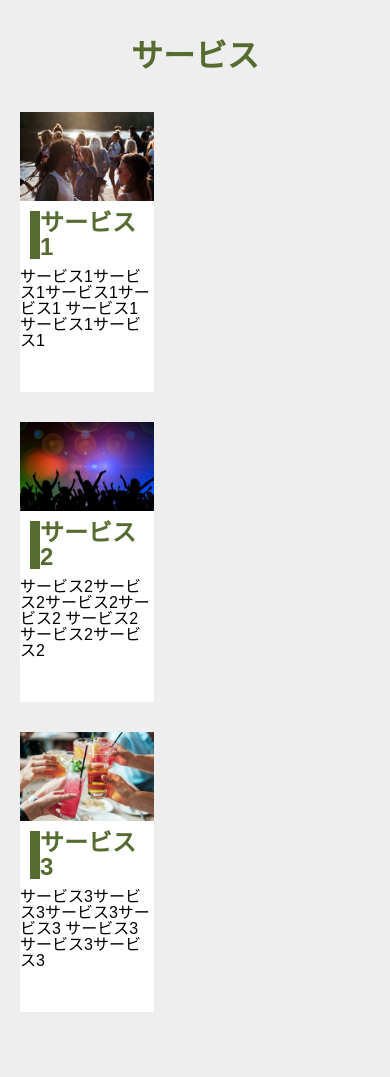
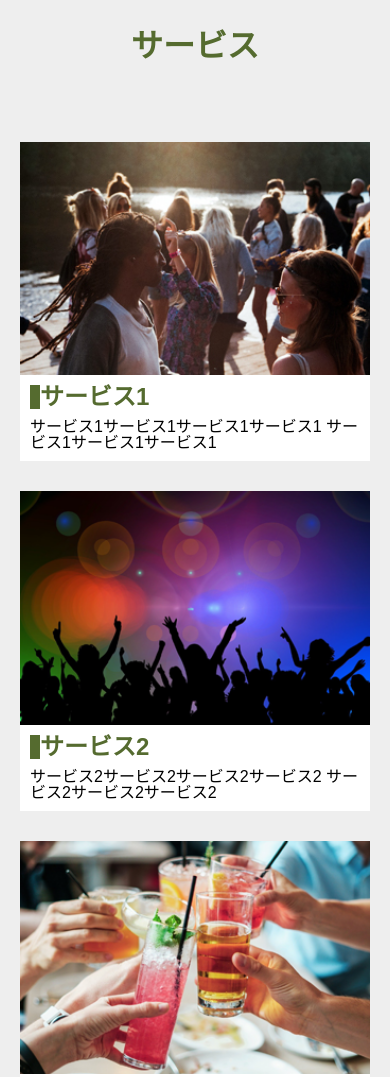
Before and after one commit to f-riho/dezasta, a plain HTML site: page kadai_3_fujino_work2/index.html in a window 390 px wide. Shown: the top 1077 px of the page. Before the commit the page ends 1042 px from the top, so only its background shows below. Drawn offline with Linux system fonts and the light colour scheme.

Commit message:
課題３修正

```diff
--- a/kadai_3_fujino_work2/css/style.css
+++ b/kadai_3_fujino_work2/css/style.css
@@ -47,12 +47,9 @@ body {
 }
 
 h1 {
-    display: flex;
-    max-width: 960px;
-    justify-content: center;
-    align-items: center;
+    text-align: center;
     color: darkolivegreen;
-    margin: 30px auto;
+    margin: 30px 0;
 
 }
 
@@ -64,16 +61,16 @@ h1 {
 
 }
 
-
-.sarvise1,
-.sarvise2,
-.sarvise3 {
+.service {
     background-color: white;
-    width: 34.37%;
-    height: 280px;
-    margin: 30px 20px;
+    width: 31%;
+    margin: 30px 0;
 }
 
+.service p {
+    padding: 0 10px 10px;
+
+}
 
 h2 {
     border-left: 10px solid darkolivegreen;
@@ -81,21 +78,18 @@ h2 {
     margin: 10px;
 }
 
-
 @media screen and (max-width: 400px) {
-    h1 {
+    .flexbox {
         display: block;
-        text-align: center;
-        padding: 10px;
+        padding: 20px;
     }
 
-
-    .flexbox {
-        display: block;
+    .service {
+        width: 100%;
 
     }
 
-    .sarvise1 img {
+    .service img {
         width: 100%;
 
     }
--- a/kadai_3_fujino_work2/index.html
+++ b/kadai_3_fujino_work2/index.html
@@ -13,38 +13,32 @@
 
     <h1>サービス</h1>
 
-
-    <div class="flexbox">
-
-        <ul class="sarvise1">
-            <img src="main_1.jpg" alt="サービス１です">
-            <li>
-                <h2>サービス1</h2>
+    <ul class="flexbox">
+        <li class="service">
+            <img src="images/main_1.jpg" alt="サービス１です">
+            <h2>サービス1</h2>
+            <p>
                 サービス1サービス1サービス1サービス1
                 サービス1サービス1サービス1
-            </li>
-        </ul>
-
-        <ul class="sarvise2">
-            <img src="main_2.png" alt="サービス2です">
-
-            <li>
-                <h2>サービス2</h2>
+            </p>
+        </li>
+        <li class="service">
+            <img src="images/main_2.png" alt="サービス2です">
+            <h2>サービス2</h2>
+            <p>
                 サービス2サービス2サービス2サービス2
                 サービス2サービス2サービス2
-            </li>
-        </ul>
-
-        <ul class="sarvise3">
-            <img src="main_3.png" alt="サービス3です">
-
-            <li>
-                <h2>サービス3</h2>
+            </p>
+        </li>
+        <li class="service">
+            <img src="images/main_3.png" alt="サービス3です">
+            <h2>サービス3</h2>
+            <p>
                 サービス3サービス3サービス3サービス3
                 サービス3サービス3サービス3
-            </li>
-        </ul>
-    </div>
+            </p>
+        </li>
+    </ul>
 </body>
 
 </html>
```
Also changed, not shown: kadai_3_fujino_work1/index.html (+4 -4 lines), kadai_3_fujino_work2/images/main_1.jpg (renamed from kadai_3_fujino_work2/main_1.jpg), kadai_3_fujino_work2/images/main_2.png (renamed from kadai_3_fujino_work2/main_2.png), kadai_3_fujino_work2/images/main_3.png (renamed from kadai_3_fujino_work2/main_3.png).
